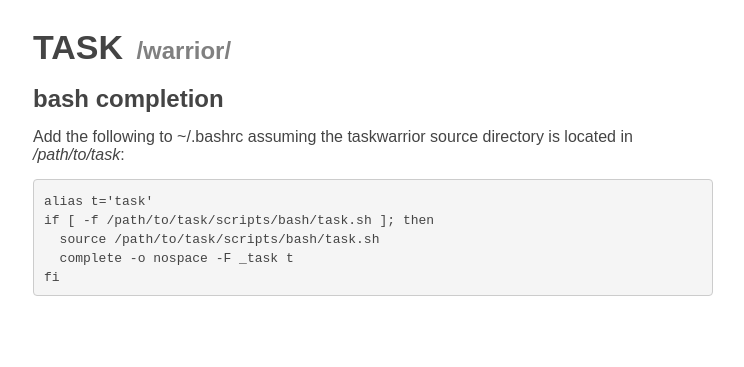
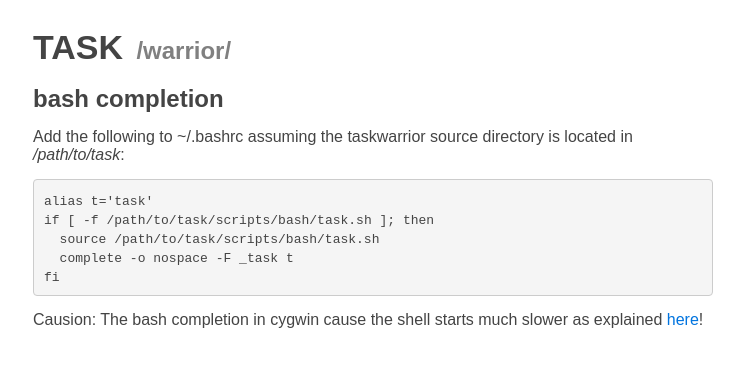
Before and after one commit to jintonic/jintonic.github.io, a Jekyll site: the page built from cs/task/index.md, in a window 1280 px wide. Shown: the top 367 px of the page, without its empty margins (267-1011 px from the left). Built offline with Jekyll 4.4.1, drawn with Linux system fonts in a browser that asks for light colours; comment, search, counter and statistics services are not loaded.

Commit message:
added warning

```diff
--- a/cs/task/index.md
+++ b/cs/task/index.md
@@ -18,3 +18,6 @@
   complete -o nospace -F _task t
 fi
 ~~~
+
+Causion: The bash completion in cygwin cause the shell starts much slower as
+explained [here](../cygwin/)!
```
